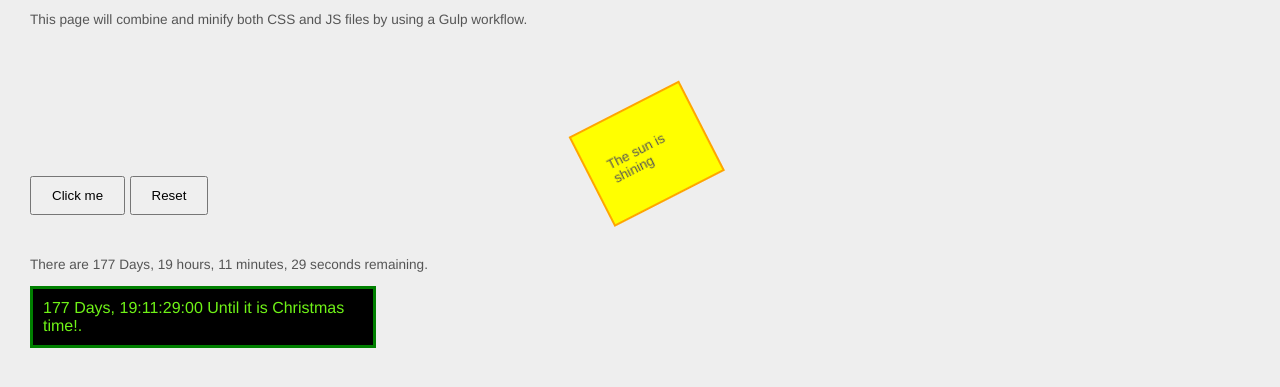
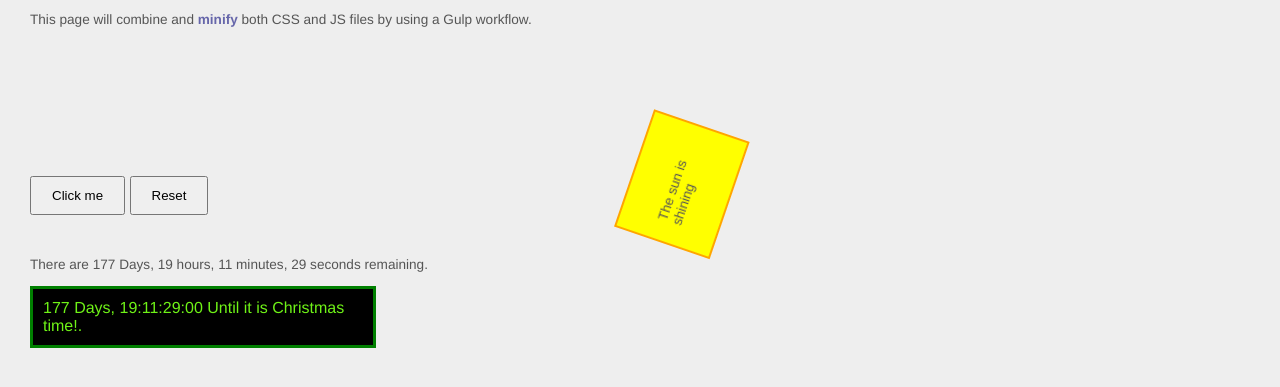
Before and after one commit to SLQ-web/Smiling-Box, a website: page source/index.html in a window 1280 px wide. Shown: the part 55-442 px from the top of the page. Drawn offline with Linux system fonts and the light colour scheme.

Commit message:
Update to layout.css, styles.css and animate.css

```diff
--- a/source/css/animate.css
+++ b/source/css/animate.css
@@ -1,6 +1,6 @@
 .smilingBox {
-  animation: roll 3s infinite;
-  transform: rotate(30deg);
+  animation: roll 2s infinite;
+  transform: rotate(45deg);
 }
 
 @keyframes roll {
--- a/source/css/layout.css
+++ b/source/css/layout.css
@@ -9,3 +9,8 @@ body {
     background: #eee;
     font-family: "helvetica",cursive; /*remove verdana*/
 }
+
+.header {
+    width: 100%;
+    padding: 10px 20px;
+}
--- a/source/css/styles.css
+++ b/source/css/styles.css
@@ -18,6 +18,10 @@ h3 {
 p {
     font-size: 85%;
     color: #555;
+}
+
+strong {
+    color: #66A;
 }
 
 .container {
--- a/source/index.html
+++ b/source/index.html
@@ -16,7 +16,7 @@
 
 <body>
 <h1>Smiling Box</h1>
-<p>This page will combine and minify both CSS and JS files by using a Gulp workflow.</p>
+<p>This page will combine and <strong>minify</strong> both CSS and JS files by using a Gulp workflow.</p>
 <div class="container">
     <div class="smilingBox">
         <p>The sun is shining</p>
```
Also changed, not shown: dist/css/styles.min.css, dist/index.html.
